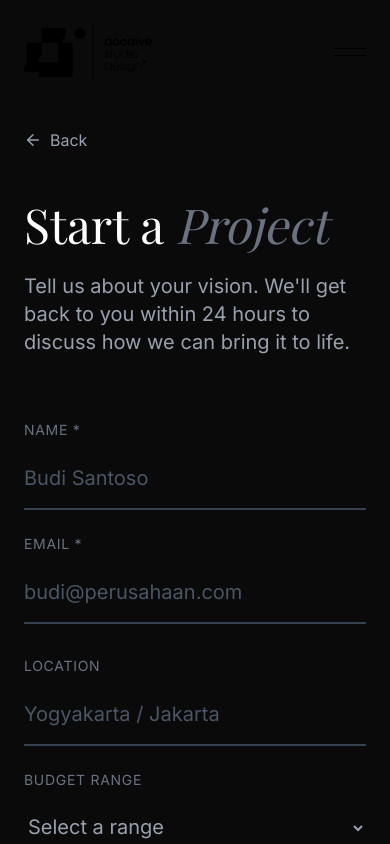
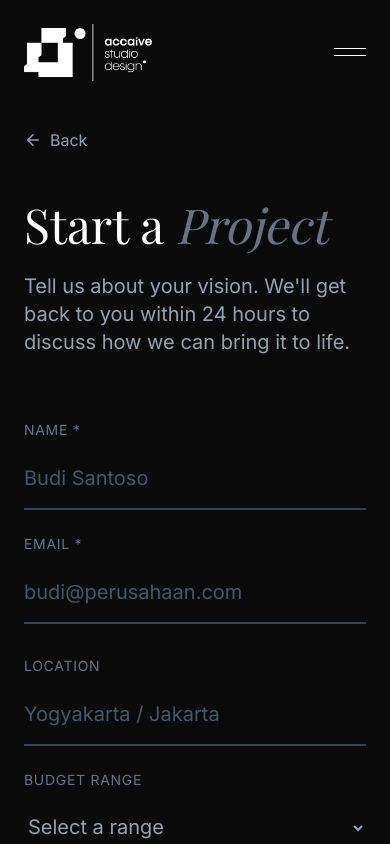
Before and after one commit to litelmurpi/accaive-design-new, a React (Vite) app: page /contact in a window 390 px wide. Shown: the top 844 px of the page. Built offline with nearby package versions, Linux system fonts and the light colour scheme; no server answers; a web font is replaced by a local one.

Commit message:
fix(navbar): enable dynamic white logo & hamburger on contact / work with us page

```diff
--- a/src/components/Navbar.jsx
+++ b/src/components/Navbar.jsx
@@ -57,7 +57,8 @@ const Navbar = ({ toggleMenu, isMenuOpen }) => {
 
     // Dark-themed pages require white logo and white hamburger
     const isDarkPage = location.pathname.startsWith('/projects') ||
-                       location.pathname.startsWith('/case-studies');
+                       location.pathname.startsWith('/case-studies') ||
+                       location.pathname.startsWith('/contact');
 
     // On project detail, navbar is white when over dark hero, then adapts to theme when over light content
     const isDarkHero = isProjectDetail && !isScrolledPastHero;
--- a/src/pages/ContactForm.jsx
+++ b/src/pages/ContactForm.jsx
@@ -1,4 +1,4 @@
-import React, { useState, useRef } from "react";
+import React, { useState, useRef, useEffect } from "react";
 import { useGSAP } from "@gsap/react";
 import gsap from "gsap";
 import { Send, ArrowLeft, Loader2 } from "lucide-react";
@@ -6,6 +6,7 @@ import { Link } from "react-router-dom";
 import { useContact } from "../hooks/useContact";
 import { useSettings } from "../hooks/useSecondary";
 import { usePageSEO } from "../hooks/usePageSEO";
+import { useTheme } from "../context/useTheme";
 
 const ContactForm = () => {
   usePageSEO({
@@ -13,6 +14,13 @@ const ContactForm = () => {
     description: "Start a conversation with Accaive Design Studio. Reach out to collaborate on visionary architecture and built environments.",
     path: "/contact",
   });
+
+  const { setIsDarkMode } = useTheme();
+
+  useEffect(() => {
+    setIsDarkMode(true);
+    return () => setIsDarkMode(false);
+  }, [setIsDarkMode]);
 
   const { settings } = useSettings();
   const contactEmail = settings?.contact_email || "hello@accaivedesign.com";
```
